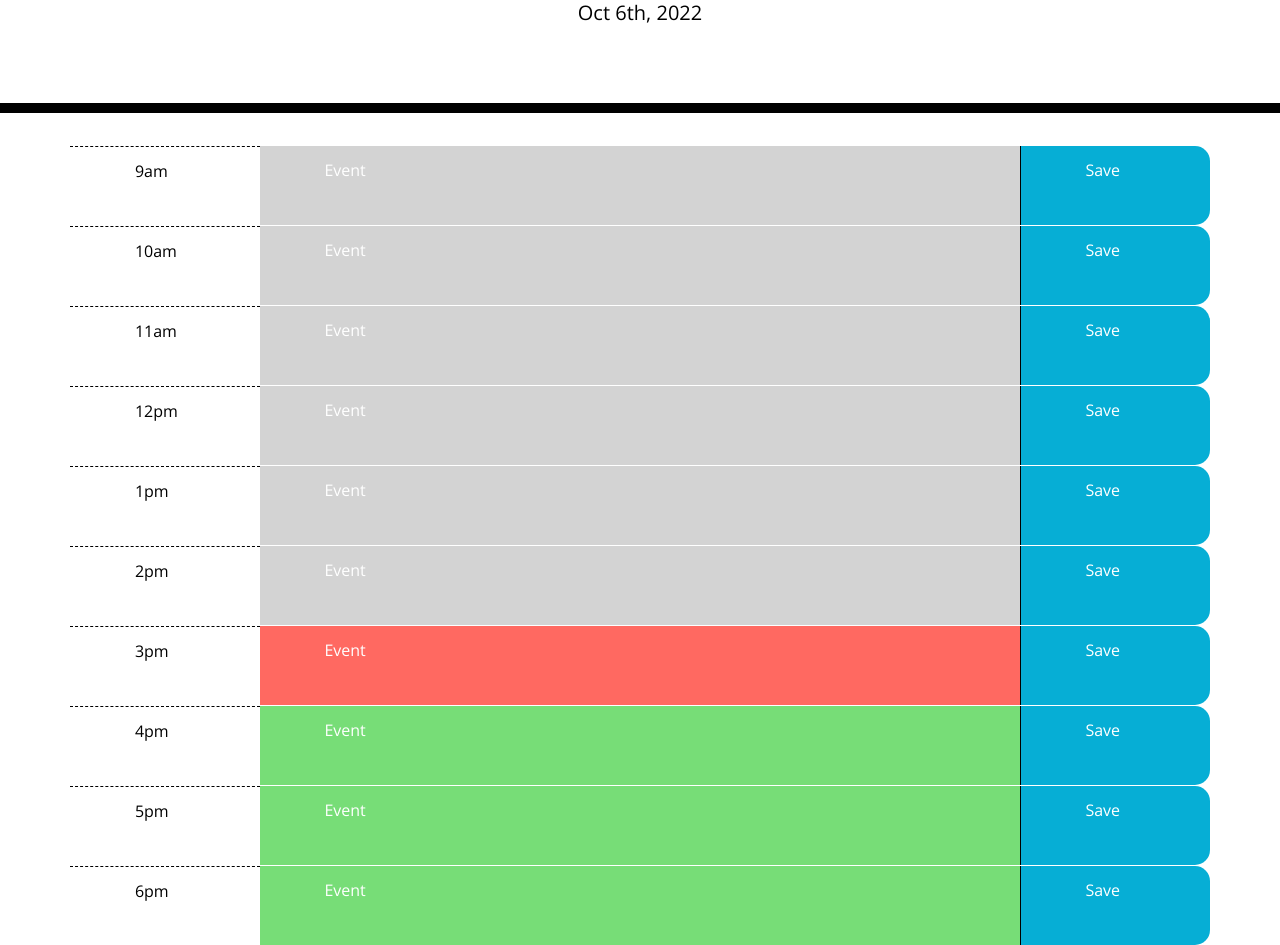
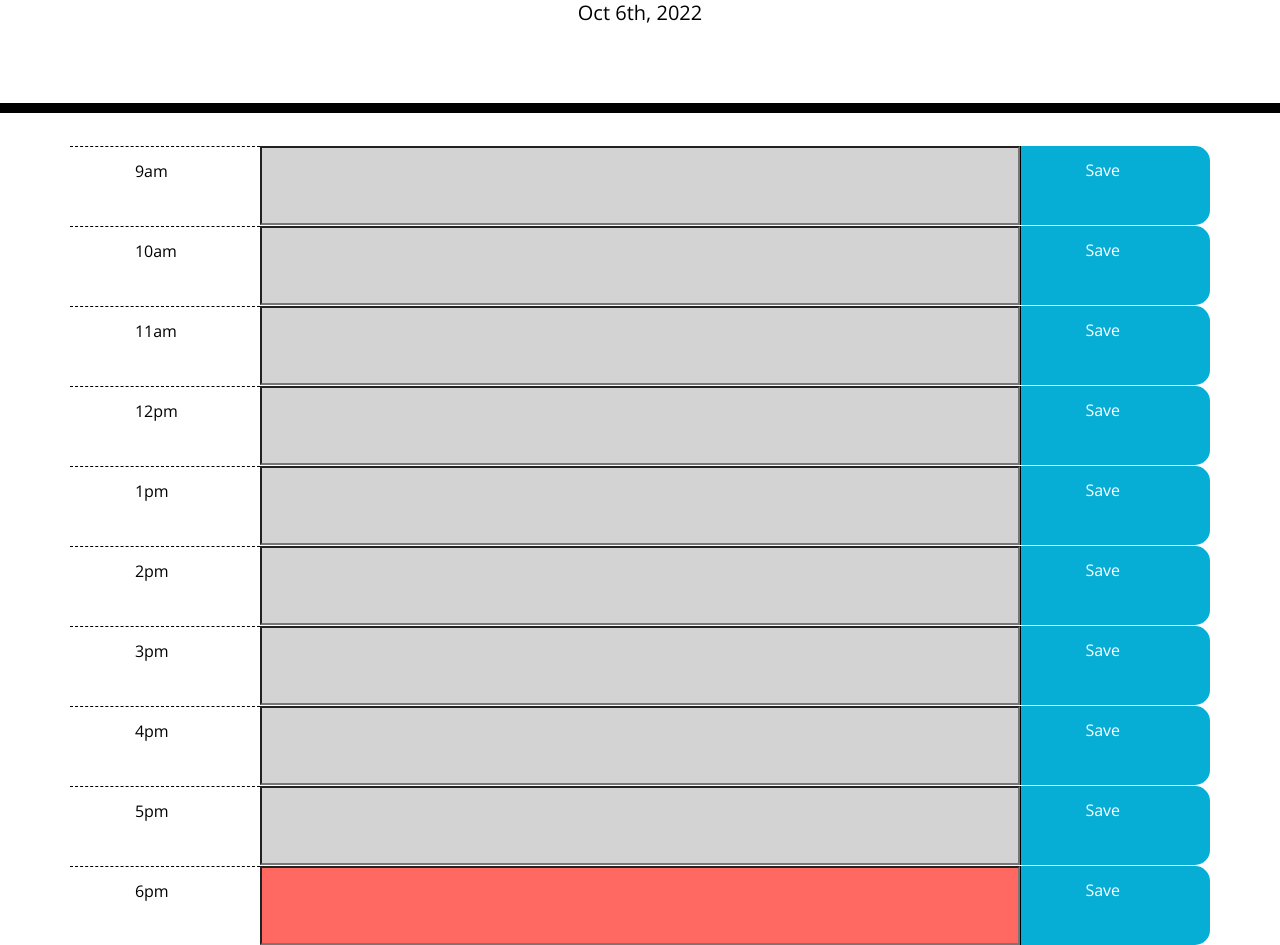
Before and after one commit to AMESocker/Module-5-Challenge, a plain HTML site: page index.html in a window 1280 px wide. Shown: the part 191-1136 px from the top of the page. Drawn offline with nearby package versions, Linux system fonts and the light colour scheme.

Commit message:
changed div of event to input

```diff
--- a/content/script.js
+++ b/content/script.js
@@ -6,8 +6,9 @@ console.log("today", today);
     $("#currentDay").text(today.format("MMM Do, YYYY"));
 
 //----Column Color----
-var currentHour = moment().hour();
-// var currentHour = 10
+    // var currentHour = moment().hour();
+
+    var currentHour = 18
     console.log(currentHour)
 
     function eventColor() {
@@ -23,10 +24,6 @@ if (currentHour == rowHour) {
     };
     }
 
-
-//
-
-
     // for (i = 8; i < 19 ; i++){console.log(i)};
     // var columnHour = $("#i").val();
     // var eventColumn = $("#iE");
@@ -36,6 +33,7 @@ if (currentHour == rowHour) {
 
     //I believe there is a better way to write this next section, however it works. Somehow put a for loop to assign values as above.
 
+//----Each Hour----
     //9 Hour
     var columnHour = $("#9").val();
     var eventColumn = $("#9E");
@@ -86,3 +84,6 @@ var columnHour = $("#18").val();
     var eventColumn = $("#18E");
     var rowHour = 18
     eventColor();
+//----
+
+//----Enter Event Info----
--- a/index.html
+++ b/index.html
@@ -23,9 +23,9 @@
           <div id='9' class="col hour">
             9am
           </div>
-          <div id="9E" class="col-8">
-            Event
-          </div>
+          <input id="9E" class="col-8" value="">
+          </input>
+
           <div class="col saveBtn">
             Save
           </div>
@@ -34,9 +34,9 @@
           <div id='10'class="col hour">
             10am
           </div>
-          <div id="10E"class="col-8">
-            Event
-          </div>
+          <input id="10E"class="col-8">
+
+          </input>
           <div class="col saveBtn">
             Save
           </div>
@@ -45,9 +45,9 @@
           <div id='11' value="11" class="col hour">
             11am
           </div>
-          <div id="11E"class="col-8">
-            Event
-          </div>
+          <input id="11E"class="col-8">
+
+          </input>
           <div class="col saveBtn">
             Save
           </div>
@@ -56,9 +56,9 @@
           <div id="12" class="col hour">
             12pm
           </div>
-          <div id="12E"class="col-8">
-            Event
-          </div>
+          <input id="12E"class="col-8">
+
+          </input>
           <div class="col saveBtn">
             Save
           </div>
@@ -67,9 +67,9 @@
           <div id="13" class="col hour">
             1pm
           </div>
-          <div id="13E" class="col-8">
-            Event
-          </div>
+          <input id="13E" class="col-8">
+
+          </input>
           <div class="col saveBtn">
             Save
           </div>
@@ -78,9 +78,9 @@
           <div id="14" class="col hour">
             2pm
           </div>
-          <div id="14E" class="col-8">
-            Event
-          </div>
+          <input id="14E" class="col-8">
+
+          </input>
           <div class="col saveBtn">
             Save
           </div>
@@ -89,9 +89,9 @@
           <div id="15" class="col hour">
             3pm
           </div>
-          <div id="15E" class="col-8">
-            Event
-          </div>
+          <input id="15E" class="col-8">
+
+          </input>
           <div class="col saveBtn">
             Save
           </div>
@@ -100,9 +100,9 @@
           <div value="16" class="col hour">
             4pm
           </div>
-          <div id="16E" class="col-8">
-            Event
-          </div>
+          <input id="16E" class="col-8">
+
+          </input>
           <div class="col saveBtn">
             Save
           </div>
@@ -111,9 +111,9 @@
           <div id="17" class="col hour">
             5pm
           </div>
-          <div id="17E" class="col-8">
-            Event
-          </div>
+          <input id="17E" class="col-8">
+
+        </input>
           <div class="col saveBtn">
             Save
           </div>
@@ -122,9 +122,9 @@
           <div id="18" class="col hour">
             6pm
           </div>
-          <div id="18E" class="col-8">
-            Event
-          </div>
+          <input id="18E" class="col-8">
+
+        </input>
           <div class="col saveBtn">
             Save
           </div>
```
Also changed, not shown: 1 other file. Lines whose indentation alone changed are shown as unchanged.
